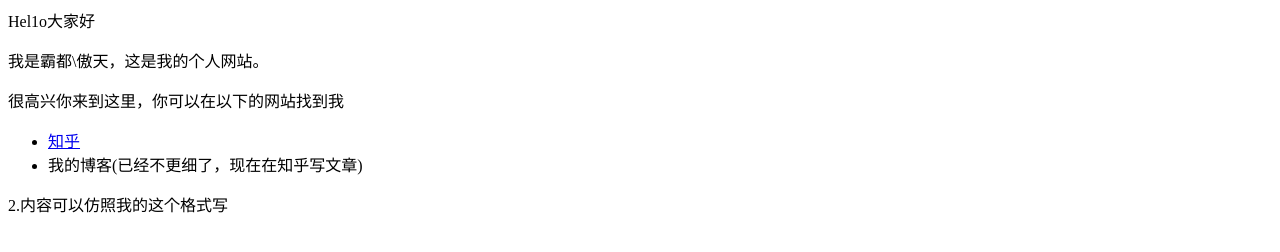
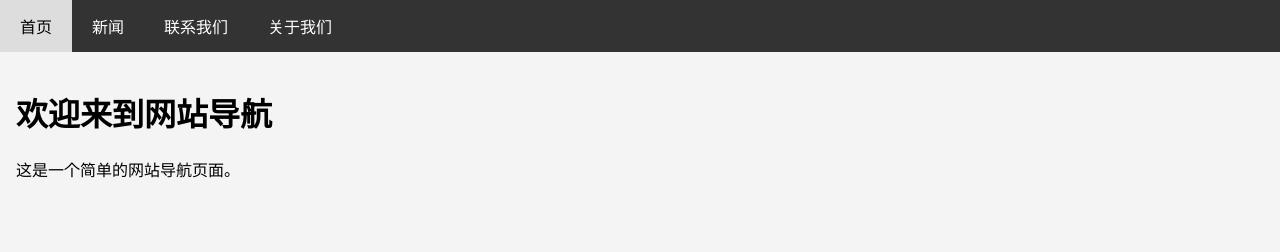
Before and after one commit to junjiangwudi/junjiangwudi.github.io, a plain HTML site: page index.html in a window 1280 px wide. Drawn offline with Linux system fonts and the light colour scheme.

Commit message:
Update index.html

```diff
--- a/index.html
+++ b/index.html
@@ -1,8 +1,53 @@
-<p>Hel1o大家好</p>
-<p>我是霸都\傲天，这是我的个人网站。</p>
-<p>很高兴你来到这里，你可以在以下的网站找到我</p>
-<ul>
-<li> <a href="httos://w.zhinu.com/people/A]Lovechina">知乎</a> </li>
-<li><a href-"htp://heji..nigeerhuc.con>我的博客(已经不更细了，现在在知乎写文章)</a> </li>
-</ul>
-2.内容可以仿照我的这个格式写
+<!DOCTYPE html>
+<html lang="en">
+<head>
+    <meta charset="UTF-8">
+    <meta name="viewport" content="width=device-width, initial-scale=1.0">
+    <title>网站导航</title>
+    <style>
+        body {
+            font-family: Arial, sans-serif;
+            margin: 0;
+            padding: 0;
+            background-color: #f4f4f4;
+        }
+        .navbar {
+            background-color: #333;
+            overflow: hidden;
+        }
+        .navbar a {
+            float: left;
+            display: block;
+            color: white;
+            text-align: center;
+            padding: 14px 20px;
+            text-decoration: none;
+        }
+        .navbar a:hover {
+            background-color: #ddd;
+            color: black;
+        }
+        .main-content {
+            padding: 16px;
+        }
+    </style>
+</head>
+<body>
+
+    <!-- 导航栏 -->
+    <div class="navbar">
+        <a href="#home">首页</a>
+        <a href="#news">新闻</a>
+        <a href="#contact">联系我们</a>
+        <a href="#about">关于我们</a>
+    </div>
+
+    <!-- 主内容区 -->
+    <div class="main-content">
+        <h1>欢迎来到网站导航</h1>
+        <p>这是一个简单的网站导航页面。</p>
+        <!-- 这里可以添加更多的内容 -->
+    </div>
+
+</body>
+</html>
```
